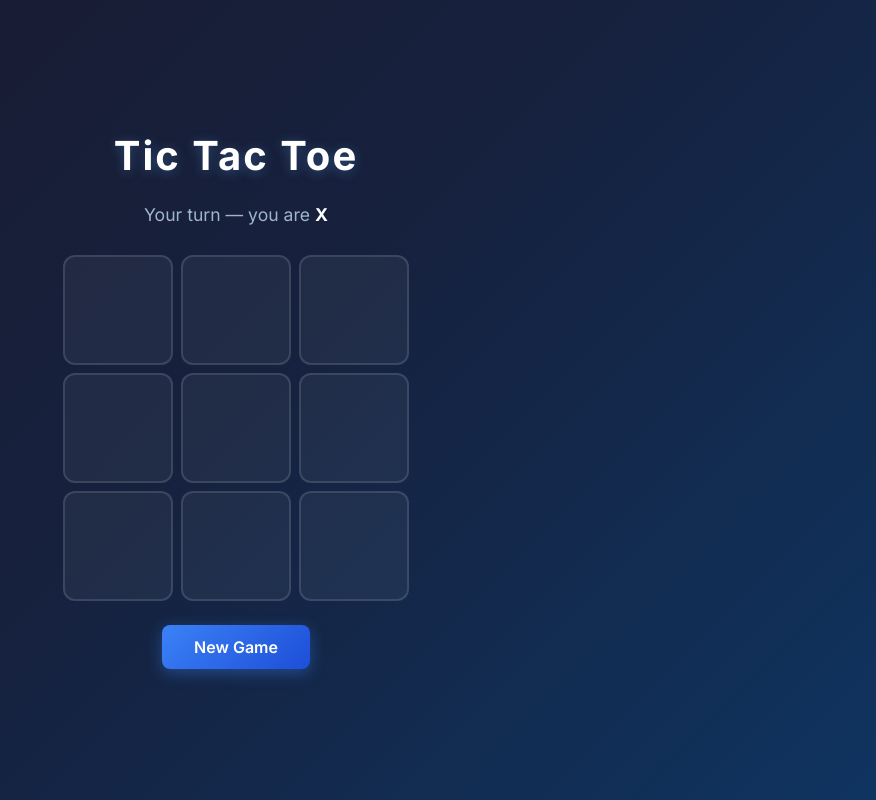
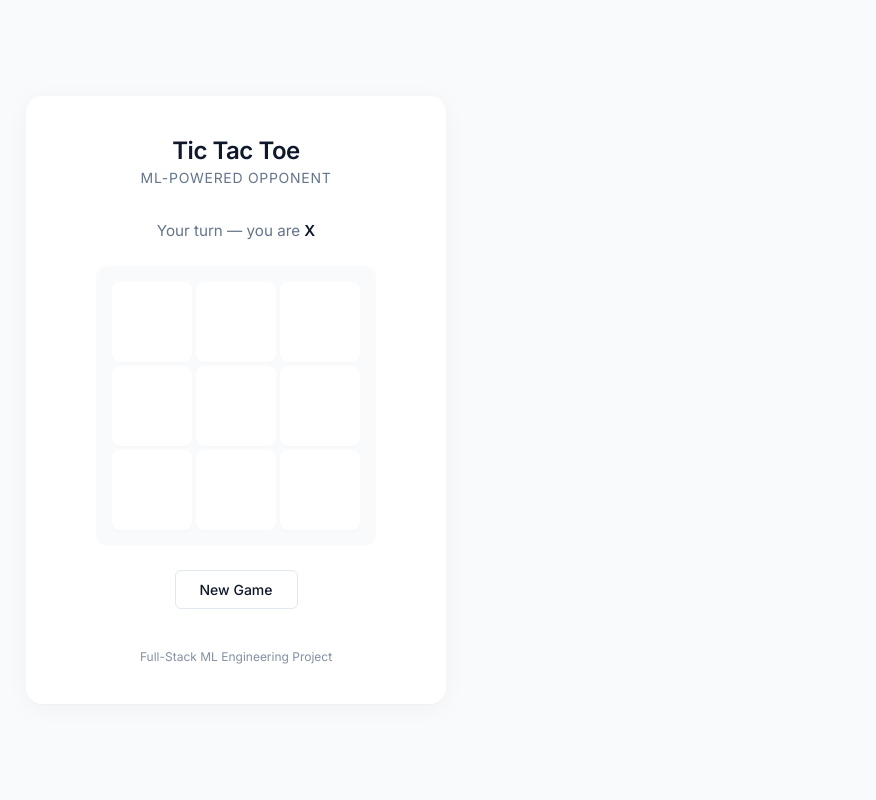
Before and after one commit to andrewbeaton123/tic_tac_toe_web_interface, a Flask app: page / in a window 1280 px wide. Shown: the whole page, without its empty margins (404-1280 px from the left). Run offline with Flask 3, Linux system fonts and the light colour scheme.

Commit message:
feat: Implement a modern UI redesign, add visual AI thinking indicators, and highlight winning lines.

```diff
--- a/static/css/style.css
+++ b/static/css/style.css
@@ -1,4 +1,4 @@
-@import url('https://fonts.googleapis.com/css2?family=Inter:wght@400;600;700&display=swap');
+@import url('https://fonts.googleapis.com/css2?family=Inter:wght@300;400;500;600&display=swap');
 
 *, *::before, *::after {
     box-sizing: border-box;
@@ -6,15 +6,65 @@
     padding: 0;
 }
 
+:root {
+    --bg-color: #f8fafc; /* Very soft, cool gray-white */
+    --card-bg: #ffffff;
+    --text-main: #0f172a; /* Slate 900 */
+    --text-muted: #64748b; /* Slate 500 */
+    --border-color: #e2e8f0; /* Slate 200 */
+    --cell-hover: #f1f5f9; /* Slate 100 */
+
+    /* Elegant accents instead of bright primary colors */
+    --x-color: #334155; /* Slate 700 - almost black/navy */
+    --o-color: #94a3b8; /* Slate 400 - softer gray */
+
+    --win-color: #0ea5e9; /* Sky 500 for a subtle win pop */
+    --error-color: #ef4444; /* Red 500 */
+}
+
 body {
-    font-family: 'Inter', Arial, sans-serif;
+    font-family: 'Inter', -apple-system, BlinkMacSystemFont, sans-serif;
+    background-color: var(--bg-color);
+    color: var(--text-main);
     display: flex;
-    flex-direction: column;
     justify-content: center;
     align-items: center;
     min-height: 100vh;
-    background: linear-gradient(135deg, #1a1a2e 0%, #16213e 50%, #0f3460 100%);
-    color: #e0e0e0;
+    padding: 20px;
+    -webkit-font-smoothing: antialiased;
+    -moz-osx-font-smoothing: grayscale;
+}
+
+.container {
+    width: 100%;
+    max-width: 420px;
+    background: var(--card-bg);
+    border-radius: 16px;
+    box-shadow: 0 4px 24px rgba(15, 23, 42, 0.04), 0 1px 2px rgba(15, 23, 42, 0.02);
+    padding: 40px;
+    display: flex;
+    flex-direction: column;
+    gap: 32px;
+}
+
+header {
+    text-align: center;
+}
+
+h1 {
+    font-size: 1.5rem;
+    font-weight: 600;
+    letter-spacing: -0.02em;
+    color: var(--text-main);
+    margin-bottom: 4px;
+}
+
+.subtitle {
+    font-size: 0.875rem;
+    color: var(--text-muted);
+    font-weight: 400;
+    text-transform: uppercase;
+    letter-spacing: 0.05em;
 }
 
 main {
@@ -24,103 +74,182 @@ main {
     gap: 24px;
 }
 
-h1 {
-    font-size: 2.5rem;
-    font-weight: 700;
-    letter-spacing: 0.05em;
-    color: #ffffff;
-    text-shadow: 0 2px 12px rgba(100, 180, 255, 0.3);
+#status-container {
+    height: 24px; /* Fixed height prevents layout shift */
+    display: flex;
+    align-items: center;
+    justify-content: center;
 }
 
 #status {
-    font-size: 1.1rem;
-    color: #a0b4cc;
-    min-height: 1.5em;
-    text-align: center;
-    transition: color 0.2s ease;
+    font-size: 0.95rem;
+    color: var(--text-muted);
+    font-weight: 400;
+    transition: color 0.3s ease, opacity 0.3s ease;
 }
 
 #status strong {
-    color: #ffffff;
+    font-weight: 600;
+    color: var(--text-main);
 }
 
 #status .error {
-    color: #f87171;
+    color: var(--error-color);
+}
+
+/* The "thinking" state animation */
+.thinking {
+    position: relative;
+    padding-right: 16px;
+}
+.thinking::after {
+    content: '';
+    position: absolute;
+    right: 0;
+    bottom: 4px;
+    width: 12px;
+    text-align: left;
+    animation: ellipsis 1.5s infinite steps(4, end);
+}
+@keyframes ellipsis {
+    0% { content: ''; }
+    25% { content: '.'; }
+    50% { content: '..'; }
+    75% { content: '...'; }
+    100% { content: ''; }
+}
+
+.board-wrapper {
+    padding: 16px;
+    border-radius: 12px;
+    background: var(--bg-color); /* Subtle inset feel */
 }
 
 .board {
     display: grid;
-    grid-template-columns: repeat(3, 110px);
-    gap: 8px;
+    grid-template-columns: repeat(3, 80px);
+    grid-template-rows: repeat(3, 80px);
+    gap: 4px;
 }
 
 .board.disabled {
     pointer-events: none;
-    opacity: 0.6;
+}
+
+/* Pulse animation for the whole board when AI is calculating */
+.board.ai-thinking {
+    animation: subtle-pulse 2s infinite ease-in-out;
+}
+@keyframes subtle-pulse {
+    0%, 100% { opacity: 1; }
+    50% { opacity: 0.7; }
 }
 
 .cell {
-    width: 110px;
-    height: 110px;
-    background: rgba(255, 255, 255, 0.05);
-    border: 2px solid rgba(255, 255, 255, 0.12);
-    border-radius: 12px;
+    background: var(--card-bg);
+    border-radius: 8px;
     display: flex;
     justify-content: center;
     align-items: center;
-    font-size: 2.8rem;
-    font-weight: 700;
+    font-size: 2.5rem;
+    font-weight: 300; /* Thin, elegant font weight */
     cursor: pointer;
-    transition: background 0.15s ease, transform 0.1s ease, border-color 0.15s ease;
-    color: transparent;
+    transition: background-color 0.2s ease, transform 0.1s ease, color 0.3s ease;
     user-select: none;
+    box-shadow: 0 1px 3px rgba(15, 23, 42, 0.02);
 }
 
-.cell:hover {
-    background: rgba(255, 255, 255, 0.1);
-    border-color: rgba(255, 255, 255, 0.25);
-    transform: scale(1.04);
+.cell:hover:not(:empty) {
+    cursor: default;
 }
 
-/* X — blue */
-.cell[data-value="x"] {
-    color: #60a5fa;
-    text-shadow: 0 0 20px rgba(96, 165, 250, 0.5);
-    animation: pop 0.2s ease;
+.cell:hover:empty {
+    background-color: var(--cell-hover);
 }
 
-/* O — red */
-.cell[data-value="o"] {
-    color: #f87171;
-    text-shadow: 0 0 20px rgba(248, 113, 113, 0.5);
-    animation: pop 0.2s ease;
+.cell:active:empty {
+    transform: scale(0.96);
 }
 
-@keyframes pop {
-    0%   { transform: scale(0.5); opacity: 0; }
-    70%  { transform: scale(1.1); }
-    100% { transform: scale(1);   opacity: 1; }
+/* X styling */
+.cell[data-value="x"] {
+    color: var(--x-color);
+    animation: draw-symbol 0.25s cubic-bezier(0.34, 1.56, 0.64, 1);
+}
+
+/* O styling */
+.cell[data-value="o"] {
+    color: var(--o-color);
+    animation: draw-symbol 0.25s cubic-bezier(0.34, 1.56, 0.64, 1);
+}
+
+/* The win highlight */
+.cell.win-highlight {
+    color: var(--win-color);
+    font-weight: 500;
+}
+
+/* Fade out non-winning cells */
+.board.game-over .cell:not(.win-highlight) {
+    opacity: 0.3;
+    pointer-events: none;
+}
+
+@keyframes draw-symbol {
+    0% { transform: scale(0.8); opacity: 0; }
+    100% { transform: scale(1); opacity: 1; }
+}
+
+.controls {
+    width: 100%;
+    display: flex;
+    justify-content: center;
 }
 
 #reset-button {
-    padding: 12px 32px;
-    font-size: 1rem;
+    padding: 10px 24px;
+    font-size: 0.875rem;
     font-family: inherit;
-    font-weight: 600;
+    font-weight: 500;
     cursor: pointer;
-    background: linear-gradient(135deg, #3b82f6, #1d4ed8);
-    color: white;
-    border: none;
-    border-radius: 8px;
-    transition: transform 0.15s ease, box-shadow 0.15s ease;
-    box-shadow: 0 4px 15px rgba(59, 130, 246, 0.4);
+    background: transparent;
+    color: var(--text-main);
+    border: 1px solid var(--border-color);
+    border-radius: 6px;
+    transition: all 0.2s ease;
 }
 
 #reset-button:hover {
-    transform: translateY(-2px);
-    box-shadow: 0 6px 20px rgba(59, 130, 246, 0.6);
+    background: var(--bg-color);
+    border-color: var(--text-muted);
 }
 
 #reset-button:active {
-    transform: translateY(0);
+    background: var(--border-color);
 }
+
+footer {
+    text-align: center;
+    margin-top: 8px;
+}
+
+footer p {
+    font-size: 0.75rem;
+    color: var(--text-muted);
+    opacity: 0.8;
+}
+
+/* Mobile responsive adjustments */
+@media (max-width: 400px) {
+    .container {
+        padding: 24px 16px;
+        border-radius: 12px;
+    }
+    .board {
+        grid-template-columns: repeat(3, 70px);
+        grid-template-rows: repeat(3, 70px);
+    }
+    .cell {
+        font-size: 2.2rem;
+    }
+}
--- a/templates/index.html
+++ b/templates/index.html
@@ -3,19 +3,37 @@
 <head>
     <meta charset="UTF-8">
     <meta name="viewport" content="width=device-width, initial-scale=1.0">
-    <meta name="description" content="Play Tic Tac Toe against an AI opponent in your browser.">
-    <title>Tic Tac Toe</title>
+    <meta name="description" content="A modern, minimalist Tic Tac Toe interface powered by an ML backend.">
+    <title>Tic Tac Toe / ML Backend</title>
     <link rel="stylesheet" href="{{ url_for('static', filename='css/style.css') }}">
 </head>
 <body>
+    <div class="container">
+        <header>
+            <h1>Tic Tac Toe</h1>
+            <p class="subtitle">ML-Powered Opponent</p>
+        </header>
+
         <main>
-        <h1>Tic Tac Toe</h1>
+            <div id="status-container">
                 <p id="status">Your turn — you are <strong>X</strong></p>
+            </div>
+
+            <div class="board-wrapper">
                 <div class="board" id="board">
                     <!-- Cells will be generated by JavaScript -->
                 </div>
+            </div>
+
+            <div class="controls">
                 <button id="reset-button">New Game</button>
+            </div>
         </main>
+
+        <footer>
+            <p>Full-Stack ML Engineering Project</p>
+        </footer>
+    </div>
     <script src="{{ url_for('static', filename='js/script.js') }}"></script>
 </body>
 </html>
```
Also changed, not shown: static/js/script.js (+71 -7 lines). Lines whose indentation alone changed are shown as unchanged.
